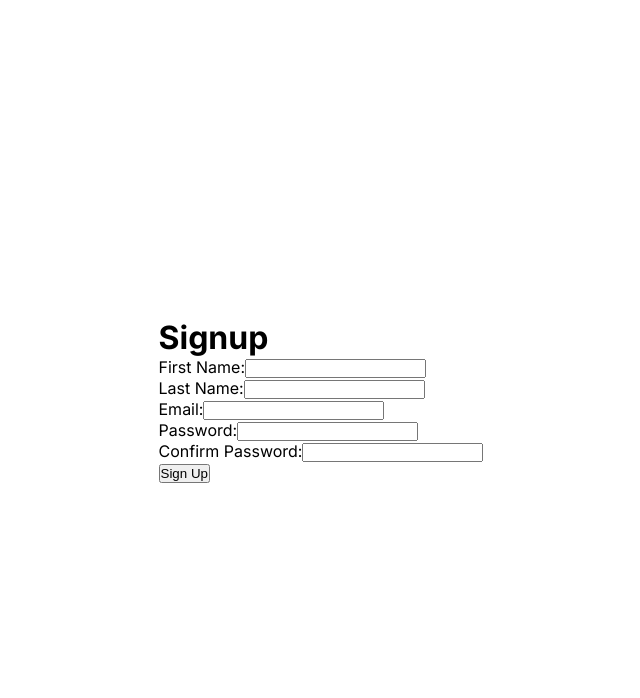
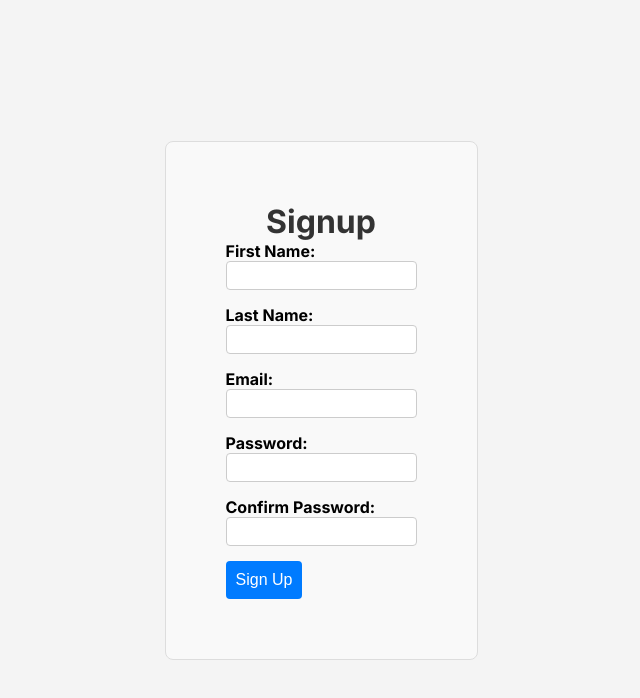
Before and after one commit to RjCreation123/User_Registration_Form, a Next.js app in the folder client/: page /signup in a window 1280 px wide. Shown: the top 698 px of the page, without its empty margins (319-959 px from the left). Built offline with nearby package versions, Linux system fonts and the light colour scheme.

Commit message:
Added CSS to Signin and signup

```diff
--- a/client/src/app/globals.css
+++ b/client/src/app/globals.css
@@ -1,4 +1,5 @@
-*{
+/* Global Styles */
+* {
   margin: 0;
   padding: 0;
   box-sizing: border-box;
@@ -9,54 +10,66 @@ body {
   display: flex;
   align-items: center;
   justify-content: center;
+  font-family: Arial, sans-serif; /* Added font family */
+  font-size: 16px; /* Base font size */
+  background-color: #f4f4f4; /* Light background color */
 }
 
 h2 {
   text-align: center;
-    margin-bottom: 30px;
+  margin-bottom: 20px; /* Slightly reduced margin for balance */
+  color: #333; /* Darker text color for better readability */
 }
 
 .form-container {
-    width: 300px;
+  width: 100%;
+  max-width: 400px; /* Increased max-width for larger screens */
   margin: 0 auto;
   padding: 20px;
   border: 1px solid #ccc;
-    border-radius: 5px;
+  border-radius: 8px; /* Rounded corners for a modern look */
+  background-color: #fff; /* White background for form container */
+  box-shadow: 0 2px 4px rgba(0, 0, 0, 0.1); /* Subtle shadow for depth */
 }
 
 .form-group {
-    margin-bottom: 15px;
+  margin-bottom: 20px; /* Increased spacing between form groups */
 }
 
 .form-group label {
   display: block;
   font-weight: bold;
   margin-bottom: 5px;
+  color: #555; /* Slightly lighter text color for labels */
 }
 
-.form-group input {
+.form-group input,
+.form-group select,
+.form-group textarea {
   width: 100%;
-    padding: 8px;
+  padding: 10px; /* Increased padding for better input appearance */
   font-size: 16px;
   border: 1px solid #ccc;
-    border-radius: 3px;
+  border-radius: 4px; /* Consistent border radius */
 }
 
-.submit-btn {
-    display: block;
-    width: 100%;
-    padding: 10px;
-    background-color: #472dbb;
-    color: #fff;
+.button {
+  padding: 12px 24px; /* Increased padding for buttons */
+  font-size: 16px;
+  cursor: pointer;
   border: none;
   border-radius: 5px;
-    cursor: pointer;
+  background-color: #0070f3;
+  color: white;
+  transition: background-color 0.3s, transform 0.2s; /* Added transform transition */
 }
 
-.submit-btn:hover {
-    background-color: #4565a0;
+.button:hover {
+  background-color: #005bb5;
+  transform: translateY(-2px); /* Subtle lift effect on hover */
 }
 
 p {
-    margin-top: 15px;
+  margin-top: 20px; /* Increased margin for spacing */
+  color: #666; /* Lighter text color for paragraphs */
 }
--- a/client/src/app/signup/page.js
+++ b/client/src/app/signup/page.js
@@ -2,7 +2,7 @@
 
 import { useState } from "react";
 import axios from "axios";
-
+import styles from '../../styles/Signup.module.css';
 
 export default function Signup() {
   const [firstname, setFirstName] = useState("");
@@ -56,62 +56,67 @@ export default function Signup() {
   };
 
   return (
-    <div>
-      <h1>Signup</h1>
+    <div className={styles.container}>
+      <h1 className={styles.title}>Signup</h1>
       <form onSubmit={handleSubmit}>
-        <div>
-          <label htmlFor="firstname">First Name:</label>
+        <div className={styles.formGroup}>
+          <label htmlFor="firstname" className={styles.label}>First Name:</label>
           <input
             type="text"
             id="firstname"
+            className={styles.input}
             value={firstname}
             onChange={(e) => setFirstName(e.target.value)}
             required
           />
         </div>
-        <div>
-          <label htmlFor="lastname">Last Name:</label>
+        <div className={styles.formGroup}>
+          <label htmlFor="lastname" className={styles.label}>Last Name:</label>
           <input
             type="text"
             id="lastname"
+            className={styles.input}
             value={lastname}
             onChange={(e) => setLastName(e.target.value)}
             required
           />
         </div>
-        <div>
-          <label htmlFor="email">Email:</label>
+        <div className={styles.formGroup}>
+          <label htmlFor="email" className={styles.label}>Email:</label>
           <input
             type="email"
             id="email"
+            className={styles.input}
             value={email}
             onChange={(e) => setEmail(e.target.value)}
             required
           />
         </div>
-        <div>
-          <label htmlFor="password">Password:</label>
+        <div className={styles.formGroup}>
+          <label htmlFor="password" className={styles.label}>Password:</label>
           <input
             type="password"
             id="password"
+            className={styles.input}
             value={password}
             onChange={(e) => setPassword(e.target.value)}
             required
           />
         </div>
-        <div>
-          <label htmlFor="confirmpassword">Confirm Password:</label>
+        <div className={styles.formGroup}>
+          <label htmlFor="confirmpassword" className={styles.label}>Confirm Password:</label>
           <input
             type="password"
             id="confirmpassword"
+            className={styles.input}
             value={confirmpassword}
             onChange={(e) => setConfirmPassword(e.target.value)}
             required
           />
         </div>
-        <button type="submit">Sign Up</button>
+        <button type="submit" className={styles.button}>Sign Up</button>
       </form>
-      {message && <p>{message}</p>}
+      {message && <p className={styles.message}>{message}</p>}
     </div>
   );
 }
--- /dev/null
+++ b/client/src/styles/Home.module.css
@@ -0,0 +1,20 @@
+.buttonContainer {
+  display: flex;
+  gap: 10px;
+  margin-top: 20px;
+}
+
+.button {
+  padding: 10px 20px;
+  font-size: 16px;
+  cursor: pointer;
+  border: none;
+  border-radius: 5px;
+  background-color: #0070f3;
+  color: white;
+  transition: background-color 0.3s;
+}
+
+.button:hover {
+  background-color: #005bb5;
+}
--- /dev/null
+++ b/client/src/styles/Signin.module.css
@@ -0,0 +1,56 @@
+.container {
+    max-width: 500px;
+    margin: 0 auto;
+    padding: 50px;
+    border: 1px solid #ddd;
+    border-radius: 8px;
+    background-color: #f9f9f9;
+  }
+
+  .title {
+    text-align: center;
+    color: #333;
+  }
+
+  .formWrapper {
+    display: flex;
+    flex-direction: column;
+  }
+
+  .formGroup {
+    margin-bottom: 15px;
+  }
+
+  .label {
+    display: block;
+    font-weight: bold;
+    margin-bottom: 5px;
+  }
+
+  .input {
+    width: 100%;
+    padding: 8px;
+    border: 1px solid #ccc;
+    border-radius: 4px;
+  }
+
+  .button {
+    padding: 10px;
+    border: none;
+    border-radius: 4px;
+    background-color: #007bff;
+    color: white;
+    font-size: 16px;
+    cursor: pointer;
+    transition: background-color 0.3s;
+  }
+
+  .button:hover {
+    background-color: #0056b3;
+  }
+
+  .message {
+    color: #d9534f;
+    text-align: center;
+    margin-top: 15px;
+  }
--- /dev/null
+++ b/client/src/styles/Signup.module.css
@@ -0,0 +1,55 @@
+.container {
+    max-width: 500px;
+    margin: 0 auto;
+    padding: 60px;
+    border: 1px solid #ddd;
+    border-radius: 8px;
+    background-color: #f9f9f9;
+  }
+
+  .title {
+    text-align: center;
+    color: #333;
+  }
+
+  .formWrapper {
+    display: flex;
+    flex-direction: column;
+  }
+
+  .formGroup {
+    margin-bottom: 15px;
+  }
+
+  .label {
+    display: block;
+    font-weight: bold;
+  }
+
+  .input {
+    width: 100%;
+    padding: 6px;
+    border: 1px solid #ccc;
+    border-radius: 4px;
+  }
+
+  .button {
+    padding: 10px;
+    border: none;
+    border-radius: 4px;
+    background-color: #007bff;
+    color: white;
+    font-size: 16px;
+    cursor: pointer;
+    transition: background-color 0.3s;
+  }
+
+  .button:hover {
+    background-color: #0056b3;
+  }
+
+  .message {
+    color: #d9534f;
+    text-align: center;
+    margin-top: 15px;
+  }
```
Also changed, not shown: client/src/app/page.js (+20 -1 lines), client/src/app/signin/page.js (+12 -9 lines), client/src/components/Header.tsx (added, +77 -0 lines), 1 other file (tests, documents, lock files or other folders). Lines whose indentation alone changed are shown as unchanged.
